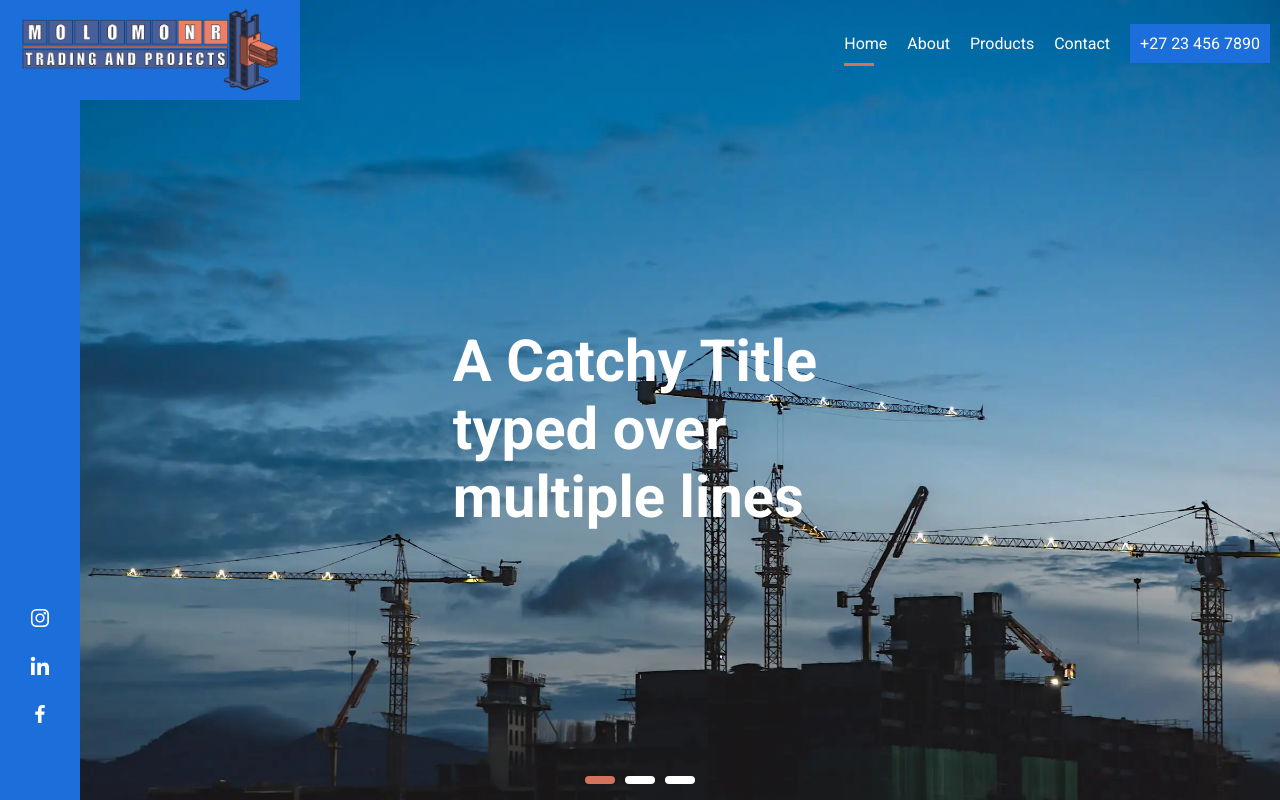
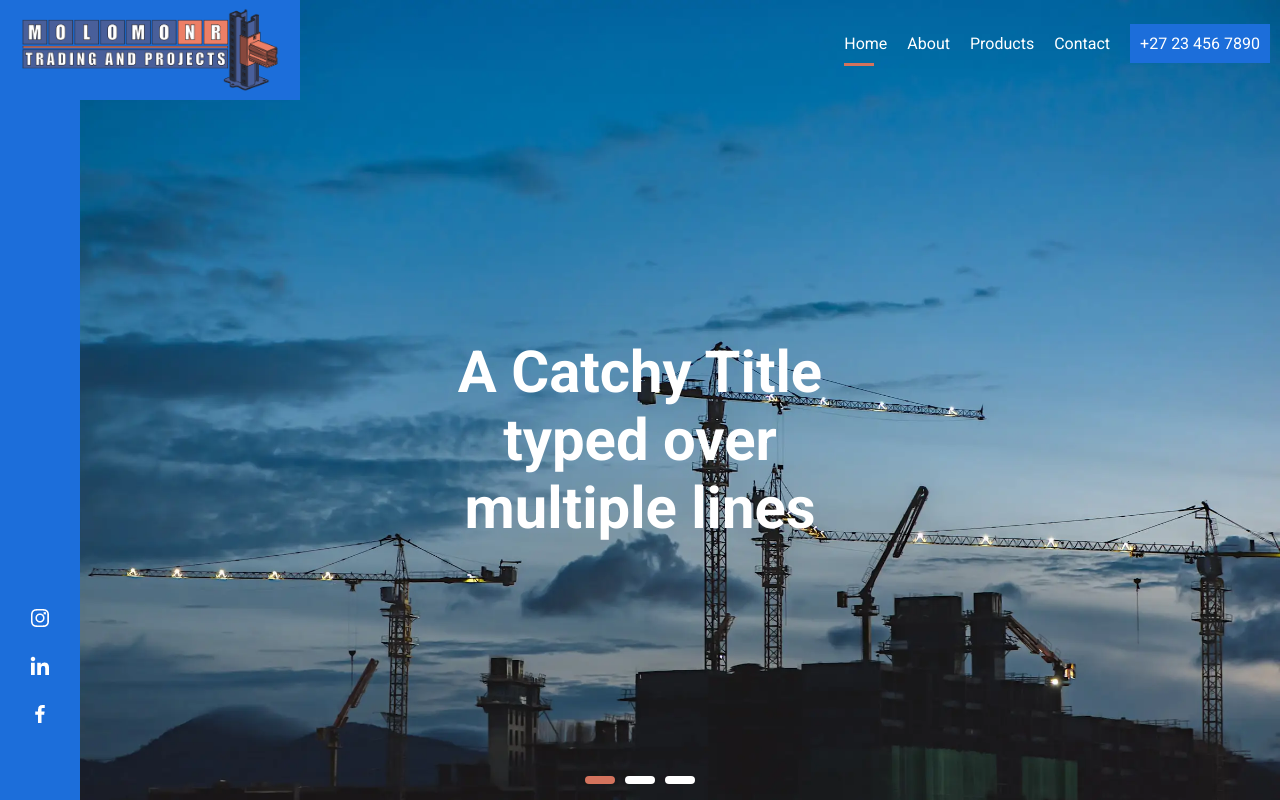
Before and after one commit to Bekithemba-Mdluli/molomo, a React (Create React App) app: page / in a window 1280 px wide. Shown: the top 800 px of the page. Built offline with nearby package versions, Linux system fonts and the light colour scheme.

Commit message:
Added Hero text fix

```diff
--- a/src/pages/Home.css
+++ b/src/pages/Home.css
@@ -9,26 +9,17 @@
 
 .home__title {
   display: flex;
+  align-items: center;
   justify-content: center;
-  align-items: center;
-  /* margin-top: 20%; */
-  /* margin-inline: auto; */
-  /* position: relative; */
-  /* top: 0; */
-  /* background-color: green; */
-  /* height: 100%; */
-  position: absolute;
-  top: 16vh;
-  left: 20%;
-  right: 20%;
+  height: 80%;
+  width: 100%;
 }
 
 .home h1 {
   font-size: 30px;
-  width: 190px;
+  width: 200px;
   color: #fff;
-  /* position: absolute; */
-  /* top: 10%; */
+  text-align: center;
 }
 
 @media screen and (min-width: 641px) {
@@ -43,7 +34,6 @@
   }
 
   .home__title {
-    top: 36vh;
-    left: 22%;
+    height: 85%;
   }
 }
```
